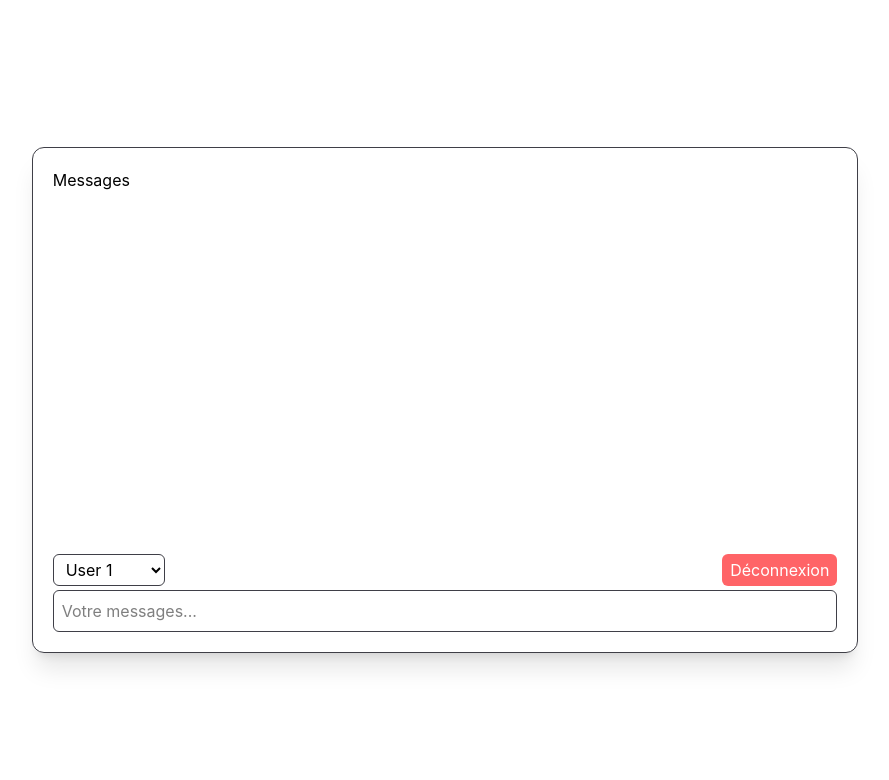
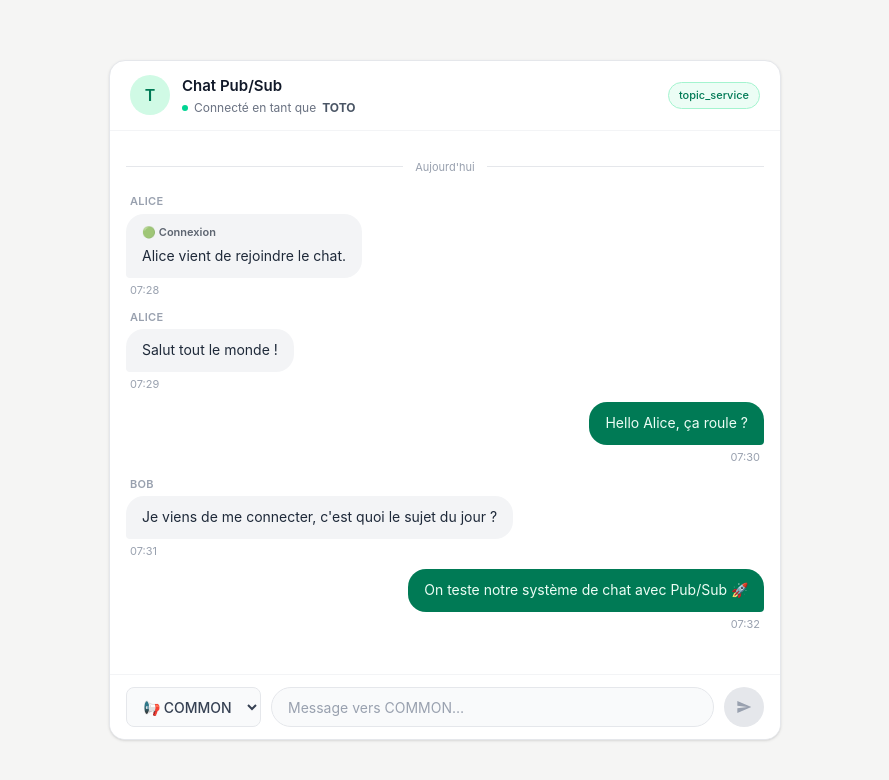
Before and after one commit to David-Hoang/m1-cloud-messages, a Vue app: page / in a window 1280 px wide. Shown: the top 780 px of the page, without its empty margins (195-1084 px from the left). Built offline with nearby package versions, Linux system fonts and the light colour scheme; the HTML template or start-up script is replaced by a standard one.

Commit message:
feat: design

```diff
--- a/src/App.vue
+++ b/src/App.vue
@@ -1,29 +1,115 @@
 <script setup lang="ts">
-    import { ref } from 'vue';
+import MessagesList from './components/Messages/MessagesList.vue'
+import MessagesInput from './components/Messages/MessagesInput.vue'
 
-    const message = ref('');
+const currentUser = 'TOTO'
+const availableUsers = ['ALICE', 'BOB', 'CHARLIE']
+
+const messages = [
+  {
+    id: 1,
+    source: 'ALICE',
+    target: 'COMMON',
+    category: 'OPEN',
+    payload: 'Alice vient de rejoindre le chat.',
+    timestamp: new Date(Date.now() - 5 * 60 * 1000).toISOString(),
+    isSent: false,
+  },
+  {
+    id: 2,
+    source: 'ALICE',
+    target: 'COMMON',
+    category: 'EMISSION',
+    payload: 'Salut tout le monde !',
+    timestamp: new Date(Date.now() - 4 * 60 * 1000).toISOString(),
+    isSent: false,
+  },
+  {
+    id: 3,
+    source: 'TOTO',
+    target: 'COMMON',
+    category: 'EMISSION',
+    payload: 'Hello Alice, ça roule ?',
+    timestamp: new Date(Date.now() - 3 * 60 * 1000).toISOString(),
+    isSent: true,
+  },
+  {
+    id: 4,
+    source: 'BOB',
+    target: 'COMMON',
+    category: 'EMISSION',
+    payload: "Je viens de me connecter, c'est quoi le sujet du jour ?",
+    timestamp: new Date(Date.now() - 2 * 60 * 1000).toISOString(),
+    isSent: false,
+  },
+  {
+    id: 5,
+    source: 'TOTO',
+    target: 'COMMON',
+    category: 'EMISSION',
+    payload: 'On teste notre système de chat avec Pub/Sub 🚀',
+    timestamp: new Date(Date.now() - 1 * 60 * 1000).toISOString(),
+    isSent: true,
+  },
+]
+
+let nextId = 6
+
+const handleSend = ({ target, payload }: { target: string; payload: string }) => {
+  messages.push({
+    id: nextId++,
+    source: currentUser,
+    target,
+    category: 'EMISSION',
+    payload,
+    timestamp: new Date().toISOString(),
+    isSent: true,
+  })
+
+  /*
+   * TODO: publier sur topic_service via Pub/Sub
+   *
+   * pubsubService.publish('topic_service', {
+   *   CATEGORY: 'EMISSION',
+   *   TARGET: target,
+   *   SOURCE: currentUser,
+   *   TIMESTAMP: new Date().toISOString(),
+   *   PAYLOAD: payload,
+   * })
+   */
+}
 </script>
 
 <template>
-  <main class="p-5 bg-state-100 h-dvh flex justify-center items-center">
-    <div class="rounded-xl border border-zinc-700 shadow-xl h-2/3 w-2/3 flex flex-col overflow-auto">
-      <div class="p-5 flex-1">
-        Messages
-      </div>
-      <div class="p-5 flex flex-col gap-1">
-        <div class="flex justify-between">
-          <select name="targets" id="users" class="border border-zinc-700 bg-state-200 px-2 py-1 rounded-md max-w-28">
-            <option value="target1">User 1</option>
-            <option value="target2">User 2</option>
-            <option value="target3">User 3</option>
-            <option value="target4">Jean-Michel ABCDEFGHIJKLMOP</option>
-          </select>
+  <div class="min-h-screen bg-stone-100 flex items-center justify-center p-6">
+    <div class="w-full max-w-2xl h-[85vh] max-h-200 flex flex-col bg-white rounded-2xl border border-gray-200 shadow-sm overflow-hidden">
 
-          <button class="rounded-md bg-red-400 px-2 py-1 text-white cursor-pointer">Déconnexion</button>
+      <header class="flex items-center gap-3 px-5 py-3.5 border-b border-gray-100 shrink-0">
+        <div class="w-10 h-10 rounded-full bg-emerald-100 text-emerald-700 text-base font-semibold flex items-center justify-center shrink-0">
+          {{ currentUser.charAt(0) }}
         </div>
-        <input v-model="message" class="w-full rounded-md border border-zinc-700 bg-state-200 p-2" placeholder="Votre messages...">
-        </input>
-      </div>
+
+        <div class="flex-1 flex flex-col gap-0.5">
+          <h1 class="text-[15px] font-semibold text-gray-900">Chat Pub/Sub</h1>
+          <span class="text-xs text-gray-500 flex items-center gap-1.5">
+            <span class="w-1.5 h-1.5 rounded-full bg-emerald-400 shrink-0"></span>
+            Connecté en tant que <strong class="text-gray-600">{{ currentUser }}</strong>
+          </span>
+        </div>
+
+        <span class="text-[11px] font-medium px-2.5 py-1 rounded-full bg-emerald-50 text-emerald-700 border border-emerald-200 shrink-0">
+          topic_service
+        </span>
+      </header>
+
+      <MessagesList :messages="messages" />
+
+      <MessagesInput
+        :available-users="availableUsers"
+        default-topic="COMMON"
+        @send="handleSend"
+      />
+
     </div>
-  </main>
+  </div>
 </template>
--- a/src/components/Messages/MessagesInput.vue
+++ b/src/components/Messages/MessagesInput.vue
@@ -40,7 +40,7 @@
 
 <script lang="ts">
 export default {
-  name: 'MessageInput',
+  name: 'MessagesInput',
 
   props: {
     availableUsers: {
```
